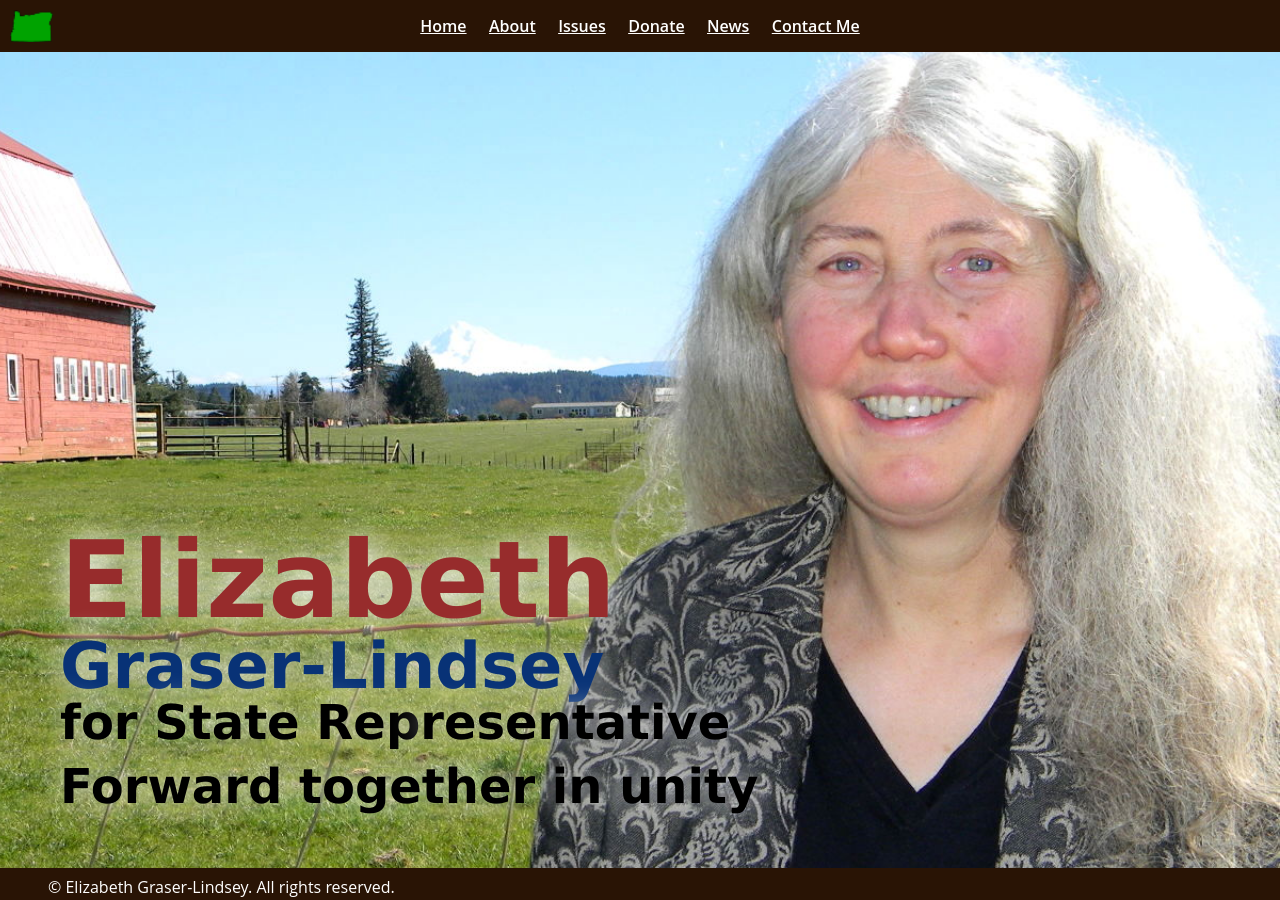
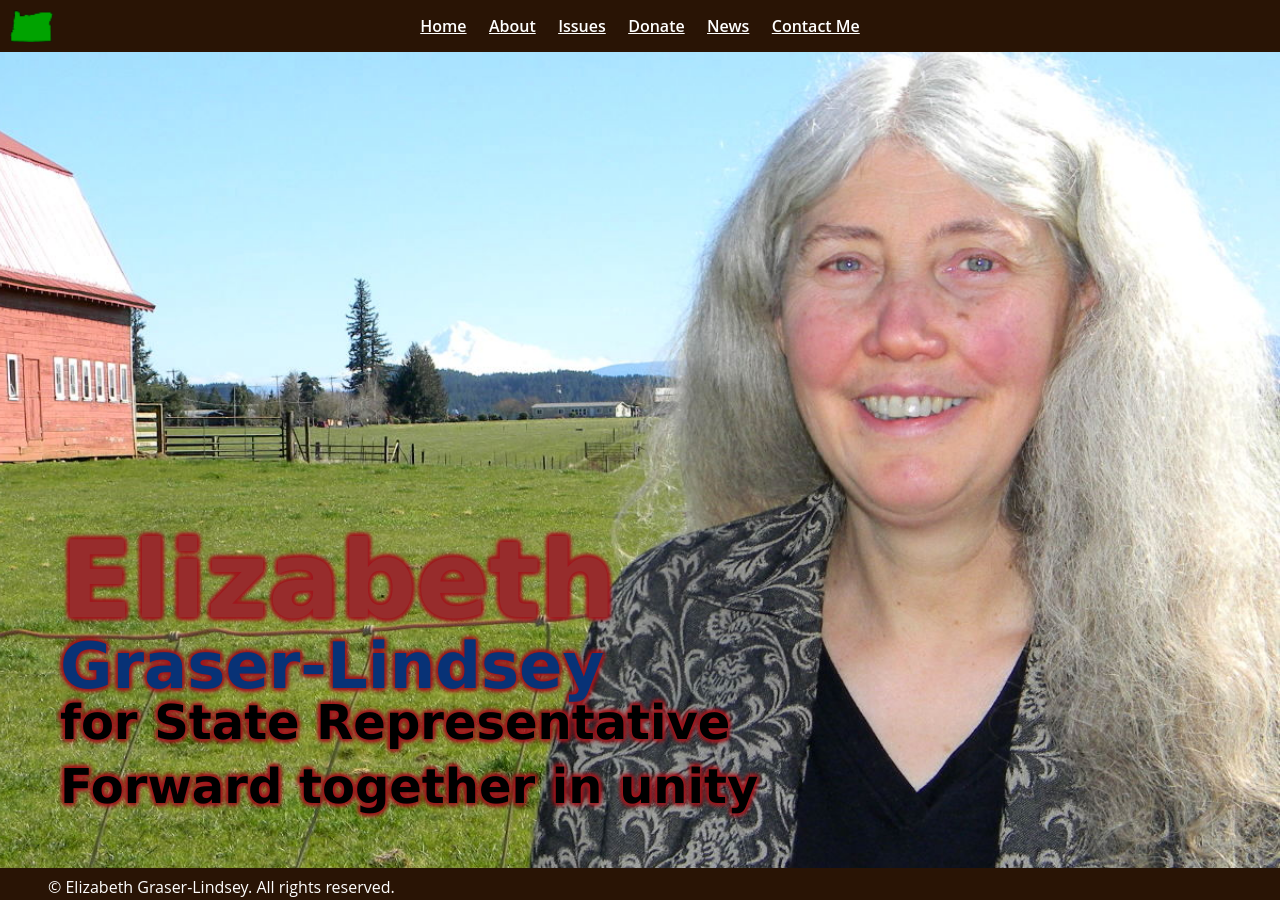
Before and after one commit to RagingRoosevelt/elizabeth4oregon.com, a Jekyll site: the page built from index.md, in a window 1280 px wide. Built offline with Jekyll 4.4.1, drawn with Linux system fonts in a browser that asks for light colours.

Commit message:
Update index.md

```diff
--- a/index.md
+++ b/index.md
@@ -8,7 +8,7 @@ extra_css: home.css
 ---
 
 
-<div style="font-family: Verdana; font-weight: bold;	font-style: normal; font-variant: normal; text-shadow: 0px 0px 30px rgb(255, 255, 255, 1.0); ">
+<div style="font-family: Verdana; font-weight: bold;	font-style: normal; font-variant: normal; text-shadow: 2px 2px 4px #a0161d, -2px 2px 4px #a0161d, 2px -2px 4px #a0161d, -2px -2px 4px #a0161d; ">
     <span class="red" id="cn">Elizabeth</span><br />
     <span class="blue" id="sn">Graser-Lindsey</span><br />
     <span class="" id="pos">for State Rep<span class="small-hide">resentative</span></span><br /><br />
```
